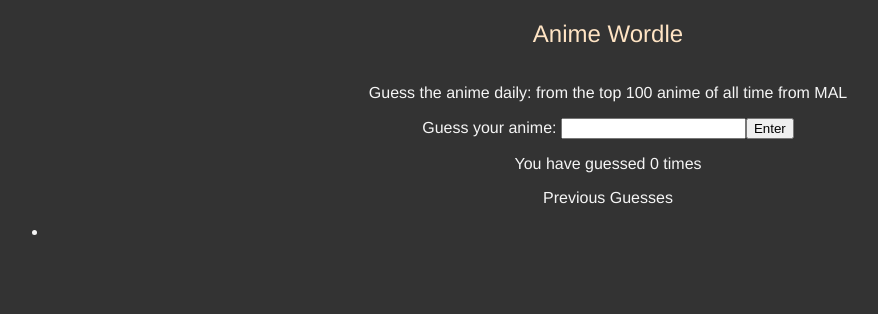
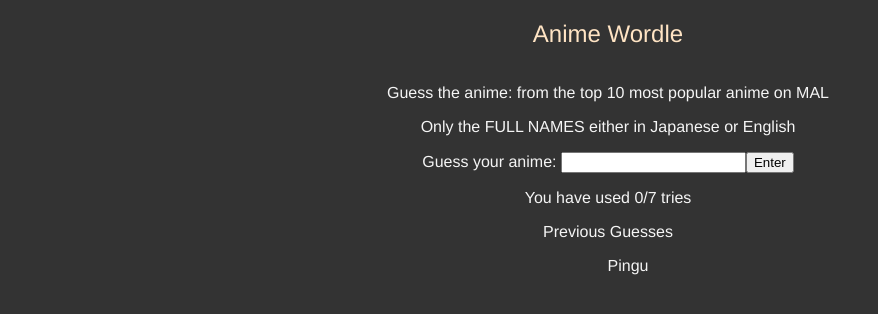
Before and after one commit to JLi7733/UncommonHacks23, a React (Create React App) app: page / in a window 1280 px wide. Shown: the top 314 px of the page, without its empty margins (32-910 px from the left). Built offline with nearby package versions, Linux system fonts and the light colour scheme.

Commit message:
updateing

```diff
--- a/public/index.html
+++ b/public/index.html
@@ -14,8 +14,9 @@
    <div id="banner">
 	<div id="title">Anime Wordle</div>
 	<p style="text-align:center">
-	  Guess the anime daily: from the top 100 anime of all time from MAL
+	  Guess the anime: from the top 10 most popular anime on MAL
 	</p>
+	<p>Only the FULL NAMES either in Japanese or English</p>
 	</div>
 	<noscript>
 		You need to enable JavaScript to run this app.
--- a/src/App.tsx
+++ b/src/App.tsx
@@ -3,17 +3,32 @@
 
 var data = require('./solutions.json')
 
+const allTitles = []
+for(let i = 0;i < 10; i ++){
+  allTitles.push([data.data[i].node.title])
+}
+
 function getRandomNumber(): number {
   return Math.floor(Math.random() * 10);
 }
 const anime = data.data[getRandomNumber()]
-console.log("Hello")
 console.log(anime.node.title)
 console.log(anime)
 
+const names = [anime.node.title, anime.node.alternative_titles.en];
+const score = anime.node.mean;
+const eps = anime.node.num_episodes;
+const studio = anime.node.studios[0].name
+const genres = anime.node.genres
+
+console.log(names)
+console.log(score)
+console.log(eps)
+console.log(studio)
+console.log(genres)
+
 export default function App() {
-  const [names] = useState([anime.node.title]);
-  const [previousGuesses, setPreviousGuesses] = useState([""]);
+  const [previousGuesses, setPreviousGuesses] = useState(["Pingu"]);
   const [guess, setGuess] = useState("");
   const [lastGuess, setLastGuess] = useState(guess);
   const [tries, setTries] = useState(0);
@@ -32,7 +47,7 @@
     return(
      <div>
       <p>You Win!</p>
-      <p>The solution was {names[0]}</p>
+      <p>The solution was {names[0]}/{names[1]}</p>
      </div>
     )
   }
@@ -46,7 +61,7 @@
     return(
       <div>
       <p>Sorry, you lost</p>
-      <p>The solution was {names[0]}</p>
+      <p>The solution was {names[0]}/{names[1]}</p>
     </div>
     )
   }
@@ -60,7 +75,7 @@
         onChange={guessInput}>
       </input>
       <button onClick={onClick}>Enter</button>
-      <p>You have guessed {tries} times</p>
+      <p>You have used {tries}/7 tries</p>
       <figure>Previous Guesses
         <ul>
           {previousGuesses.map((previousGuesses, index) => (
--- a/src/styles.css
+++ b/src/styles.css
@@ -6,6 +6,11 @@
 
 p {
   color:whitesmoke
+}
+
+ul{
+  list-style-type: none;
+  text-align: center;
 }
 
 #title {
```
